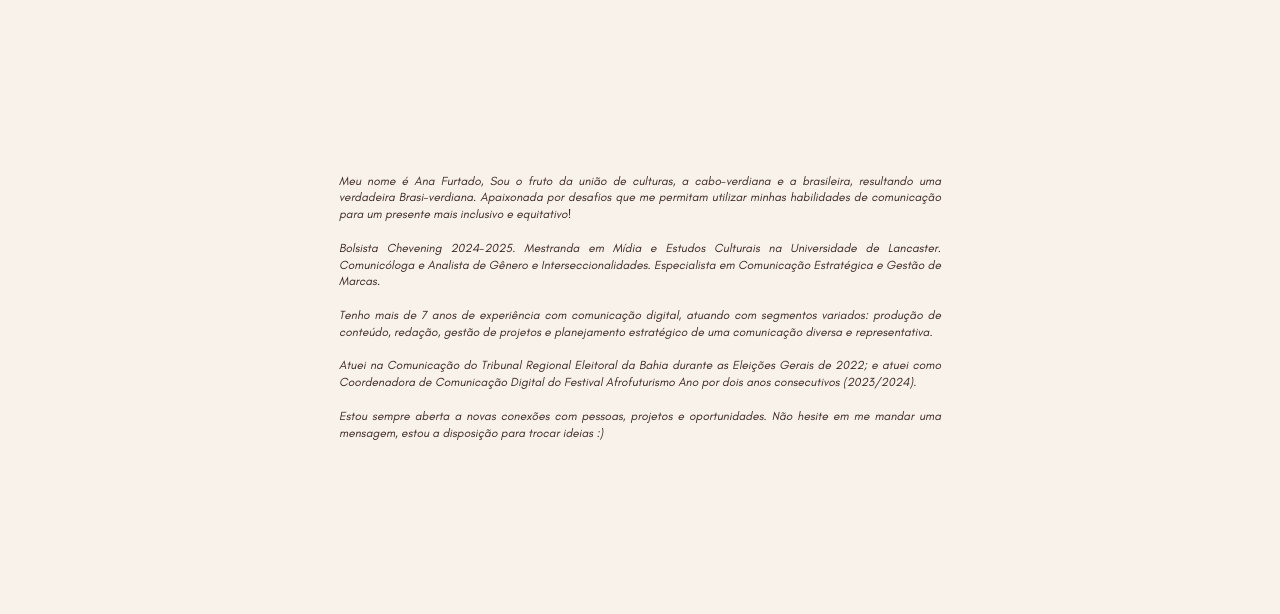
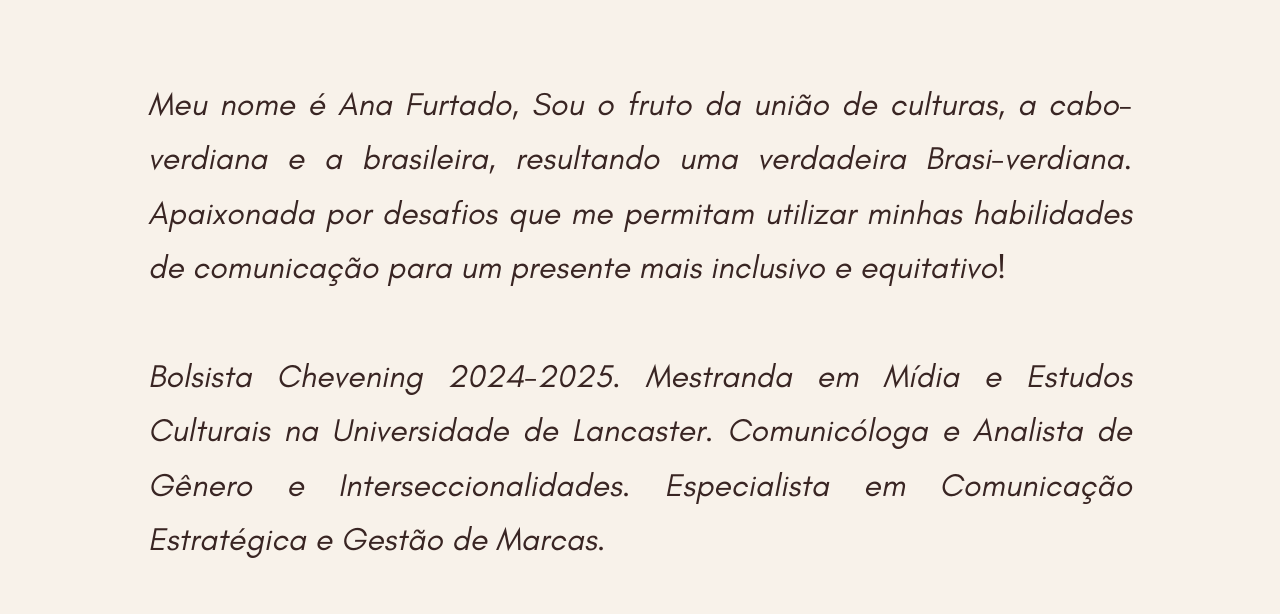
Before and after one commit to leoninadev/ULTIMATENTATIVA, a plain HTML site: page index.html in a window 1280 px wide. Shown: the part 1123-1737 px from the top of the page. Drawn offline with Linux system fonts and the light colour scheme; a web font is replaced by a local one.

Commit message:
Update style.css

```diff
--- a/style.css
+++ b/style.css
@@ -235,6 +235,8 @@ section {
 .container-banners {
   display: flex;            /* Coloca os banners lado a lado */
   width: 100%;             /* Garante que o container ocupa toda a largura */
+  max-width: 1200px;        /* Define uma largura máxima para o container */
+  margin: 0 auto;           /* Centraliza o container */
   height: 500px;
 }
 
@@ -303,7 +305,8 @@ section {
     justify-content: center;
     width: 100%; /* Estica o banner para ocupar toda a largura */
     padding: 0; /* Remove o padding vertical */
-    height: 500px; /* Define a altura igual aos banners de cima */
+    height: auto; /* Ajuste automático da altura */
+    min-height: 500px; /* altura mínima */
 }
 
 .banner-3 .background-image {
@@ -335,36 +338,17 @@ section {
 /* --------------- MODIFICADO --------------- */
 .mini-bio {
     font-family: 'Glacial Indifference', sans-serif;
-    font-size: 0.813em; /* Tamanho da fonte 13px em em */
+    font-size: 1em; /* Tamanho da fonte 13px em em */
     font-weight: normal;
     color: #392523;
-    line-height: 1.4; /* Diminui o espaçamento entre as linhas */
-    max-width: 75%; /* Define uma largura máxima para o texto (75% do banner) */
+    line-height: 1.7;
+    max-width: 80%; /* Aumenta a largura máxima do texto */
     text-align: justify; /* Alinhamento justificado */
-    margin: 0; /* Remove espaços entre parágrafos */
+    margin: 0 auto; /* Remove espaços entre parágrafos */
     font-style: italic; /* Fonte em itálico */
     padding: 20px; /* Adiciona um padding interno para o texto não tocar as bordas */
-    margin: 0 auto; /* Centraliza o texto horizontalmente dentro do banner */
 }
 
 .mini-bio p {
-  margin-bottom: 0.2em; /* Adiciona um pequeno espaçamento entre os parágrafos */
+  margin-bottom: 0.5em; /* Remove espaços entre parágrafos */
 }
-/* Adiciona o código abaixo para colocar o conteúdo dentro de uma caixa */
-.banner-3 .banner-content {
-    width: 70%; /* Largura da caixa */
-    margin: 0 auto; /* Centraliza a caixa horizontalmente */
-    padding: 20px; /* Espaçamento interno da caixa */
-}
-
-/* Esconda a formatação original da mini bio para não conflitar com as configurações de texto */
-.banner-content p{
-    font-size: 12px;
-    font-family: 'Glacial Indifference', sans-serif;
-}
-
-/* Aumenta a largura do banner para caber o conteúdo e o mantém alinhado ao centro */
-.container-banners {
-    max-width: 1200px;
-    margin: auto;
-}
```
